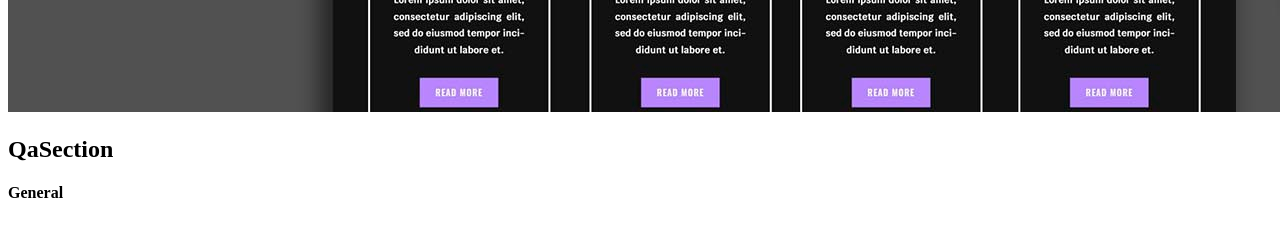
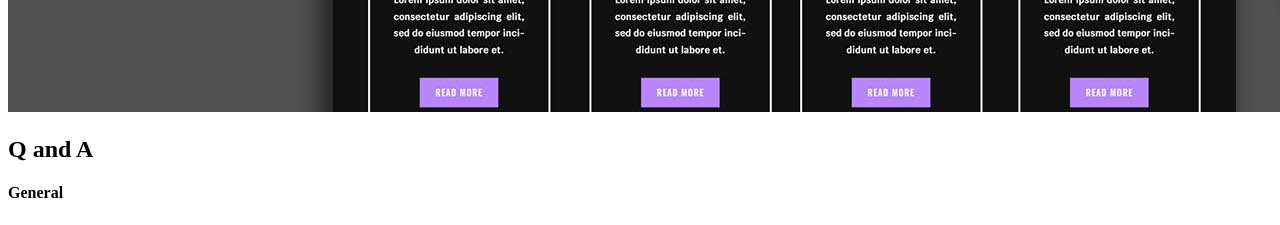
Before and after one commit to arthathagary/clancode-labs-side, a Next.js app: page /LandingPage in a window 1280 px wide. Shown: the part 9780-10005 px from the top of the page. Built offline with nearby package versions, Linux system fonts and the light colour scheme.

Commit message:
Changed Heading alignment

```diff
--- a/src/components/QaSection.jsx
+++ b/src/components/QaSection.jsx
@@ -37,9 +37,9 @@ const QaSection = () => {
     }
   },[isView])
   return (
-    <div>
-      <h2 className=' ml-[40%] mt-20 font-bold'>QaSection</h2>
-    <div ref={ref} className='md:h-[90vh] w-full md:px-32 px-8 mt-8 md:flex gap-16'>
+    <div ref={ref} className='lg:h-[90vh] w-full lg:px-32 px-8 mt-8 lg:flex flex-col gap-16'>
+    <h2 className='text-center font-bold'>Q and A</h2>
+    <div className='lg:flex lg:gap-16'>
     <motion.div
     variants={{
       hidden:{x:'-100vw',opacity:0},
@@ -87,6 +87,7 @@ const QaSection = () => {
     </motion.div>
     </div>
     </div>
+
   )
 }
 
```
